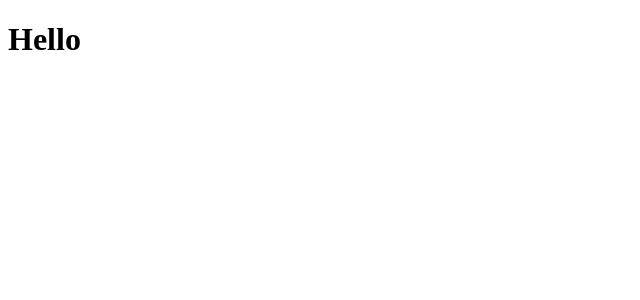
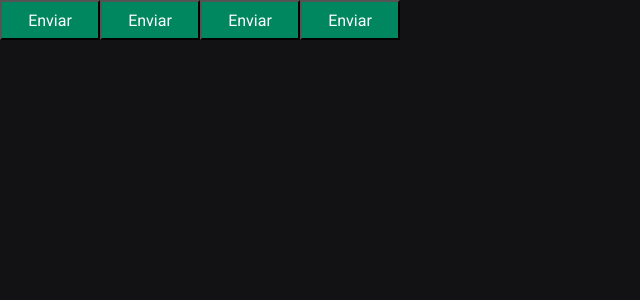
Before and after one commit to fanoromani/pomodoro-timer, a React (Vite) app: page / in a window 1280 px wide. Shown: the top 300 px of the page, without its empty margins (0-640 px from the left). Built offline with nearby package versions, Linux system fonts and the light colour scheme.

Commit message:
project setup, styled-components setup, globals.ts

```diff
--- a/index.html
+++ b/index.html
@@ -2,7 +2,13 @@
 <html lang="en">
   <head>
     <meta charset="UTF-8" />
+    <link rel="preconnect" href="https://fonts.googleapis.com" />
+    <link rel="preconnect" href="https://fonts.gstatic.com" crossorigin />
     <meta name="viewport" content="width=device-width, initial-scale=1.0" />
+    <link
+      href="https://fonts.googleapis.com/css2?family=Roboto+Mono:wght@700&family=Roboto:wght@400;700&display=swap"
+      rel="stylesheet"
+    />
     <title>Pomodoro Timer</title>
   </head>
   <body>
--- a/package.json
+++ b/package.json
@@ -10,11 +10,13 @@
   },
   "dependencies": {
     "react": "^18.2.0",
-    "react-dom": "^18.2.0"
+    "react-dom": "^18.2.0",
+    "styled-components": "^5.3.6"
   },
   "devDependencies": {
     "@types/react": "^18.0.27",
     "@types/react-dom": "^18.0.10",
+    "@types/styled-components": "^5.1.26",
     "@vitejs/plugin-react": "^3.1.0",
     "typescript": "^4.9.3",
     "vite": "^4.1.0"
--- a/src/App.tsx
+++ b/src/App.tsx
@@ -1,7 +1,16 @@
+import { ThemeProvider } from "styled-components";
+import { Button } from "./components/Button";
+import { GlobalStyle } from "./styles/global";
+import { defaultTheme } from "./styles/themes/default";
+
 export function App() {
   return (
-    <div>
-      <h1>Hello</h1>
-    </div>
+    <ThemeProvider theme={defaultTheme}>
+      <Button variant="danger" />
+      <Button variant="primary" />
+      <Button variant="secondary" />
+      <Button variant="success" />
+      <GlobalStyle />
+    </ThemeProvider>
   );
 }
--- /dev/null
+++ b/src/components/Button.styles.ts
@@ -0,0 +1,21 @@
+import styled, { css } from "styled-components";
+
+export type ButtonVariant = "primary" | "secondary" | "danger" | "success";
+
+interface ButtonContainerProps {
+  variant?: ButtonVariant;
+}
+
+const buttonVariants = {
+  primary: "purple",
+  secondary: "pink",
+  danger: "red",
+  success: "green",
+};
+
+export const ButtonContainer = styled.button<ButtonContainerProps>`
+  width: 100px;
+  height: 40px;
+  background-color: ${(props) => props.theme["green-500"]};
+  color: ${(props) => props.theme.white};
+`;
--- /dev/null
+++ b/src/components/Button.tsx
@@ -0,0 +1,13 @@
+import { ButtonContainer, ButtonVariant } from "./Button.styles";
+
+interface ButtonProps {
+  variant?: ButtonVariant;
+}
+
+export function Button({ variant = "primary" }: ButtonProps) {
+  return (
+    <>
+      <ButtonContainer variant={variant}>Enviar</ButtonContainer>
+    </>
+  );
+}
--- /dev/null
+++ b/src/styles/global.ts
@@ -0,0 +1,22 @@
+import { createGlobalStyle } from "styled-components";
+
+export const GlobalStyle = createGlobalStyle`
+    * {
+        margin: 0;
+        padding: 0;
+        box-sizing: border-box;
+    }
+    :focus {
+        outline: 0;
+        box-shadow: 0 0 0 2px ${(props) => props.theme["green-500"]};
+    }
+    body {
+        background: ${(props) => props.theme["gray-900"]};
+        color: ${(props) => props.theme["gray-300"]};
+    }
+    body, input, textarea, button {
+        font-family: 'Roboto', sans-serif;
+        font-weight: 400;
+        font-size: 1rem;
+    }
+`;
--- /dev/null
+++ b/src/styles/themes/default.ts
@@ -0,0 +1,21 @@
+export const defaultTheme = {
+  white: "#FFF",
+
+  "gray-100": "#E1E1E6",
+  "gray-300": "#C4C4CC",
+  "gray-400": "#8D8D99",
+  "gray-500": "#7C7C8A",
+  "gray-600": "#323238",
+  "gray-700": "#29292E",
+  "gray-800": "#202024",
+  "gray-900": "#121214",
+
+  "green-300": "#00B37E",
+  "green-500": "#00875F",
+  "green-700": "#015F43",
+
+  "red-500": "#AB222E",
+  "red-700": "#7A1921",
+
+  "yellow-500": "#FBA94C",
+};
```
Also changed, not shown: src/@types/styles.d.ts (added, +8 -0 lines), 1 other file (tests, documents, lock files or other folders).
